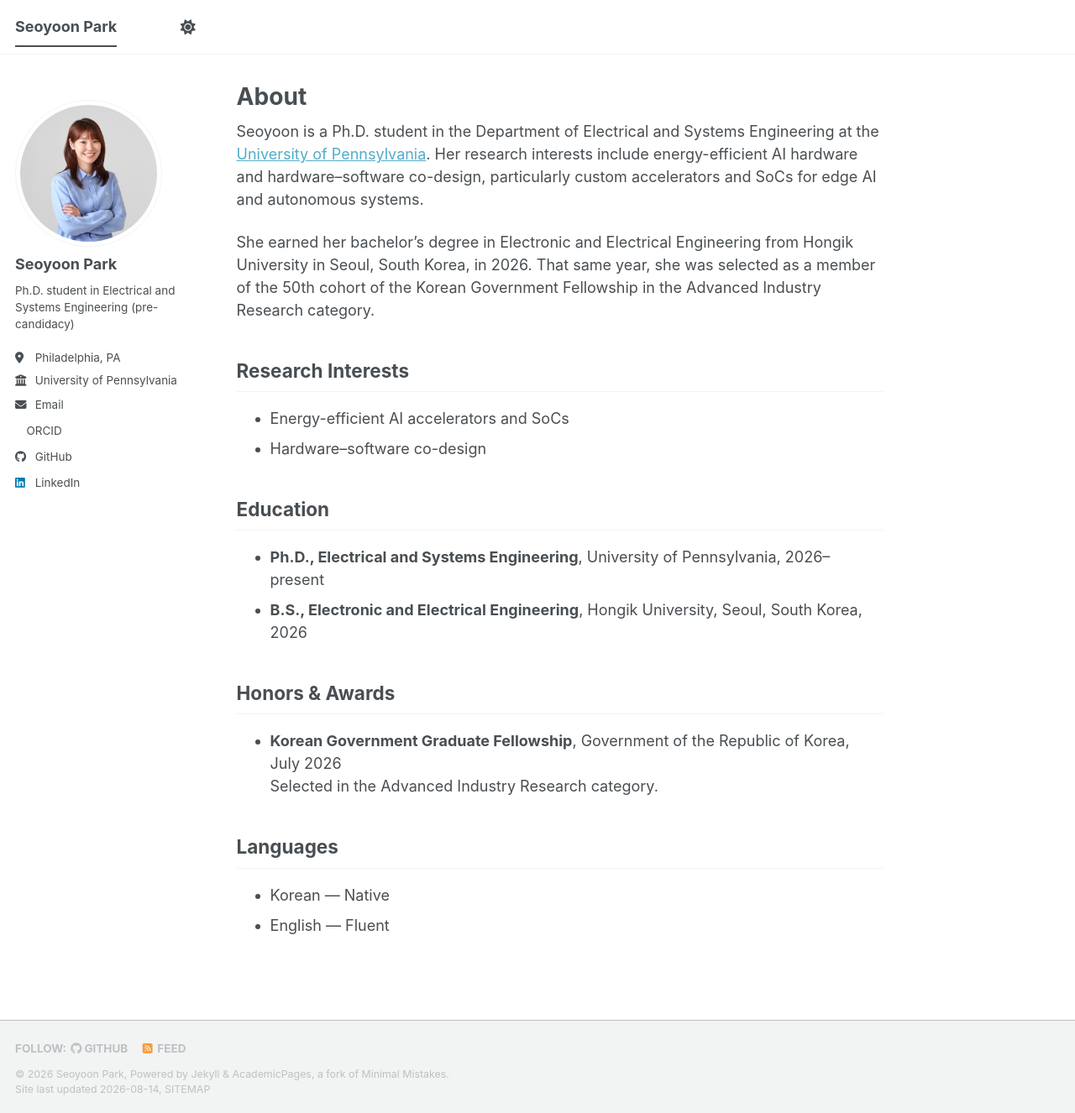
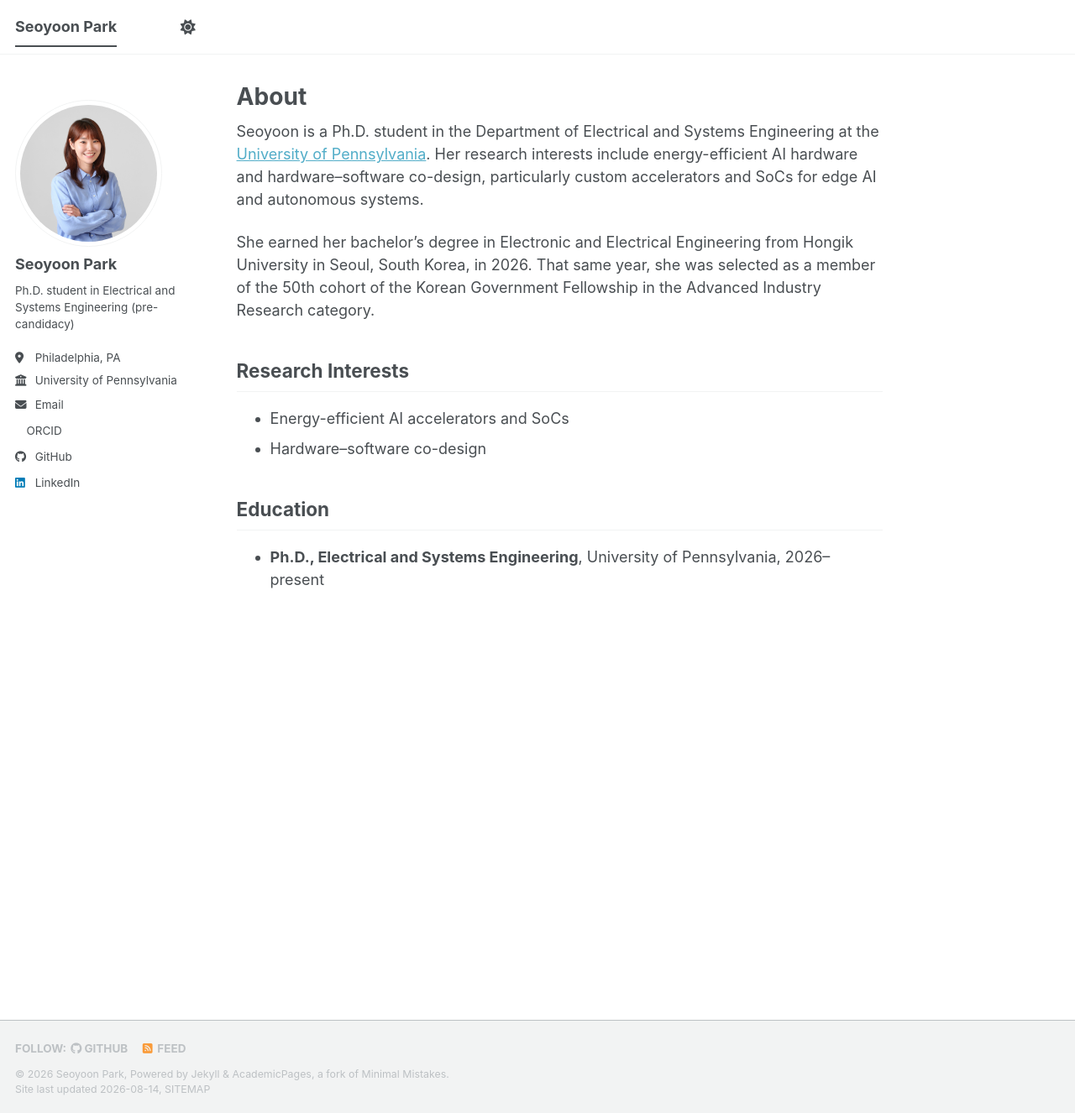
Before and after one commit to seoyoon-park/seoyoon-park.github.io, a Jekyll site: the page built from _pages/about.md, in a window 1280 px wide and 1326 px high. Shown: the whole window at 84% size. Built offline with Jekyll 4.4.1, drawn with Linux system fonts in a browser that asks for light colours; a style sheet for code colours, icons or effects is not loaded.

Commit message:
Simplify homepage profile sections

```diff
--- a/_pages/about.md
+++ b/_pages/about.md
@@ -19,14 +19,3 @@ She earned her bachelor's degree in Electronic and Electrical Engineering from H
 ## Education
 
 - **Ph.D., Electrical and Systems Engineering**, University of Pennsylvania, 2026–present
-- **B.S., Electronic and Electrical Engineering**, Hongik University, Seoul, South Korea, 2026
-
-## Honors & Awards
-
-- **Korean Government Graduate Fellowship**, Government of the Republic of Korea, July 2026
-  Selected in the Advanced Industry Research category.
-
-## Languages
-
-- Korean — Native
-- English — Fluent
```
